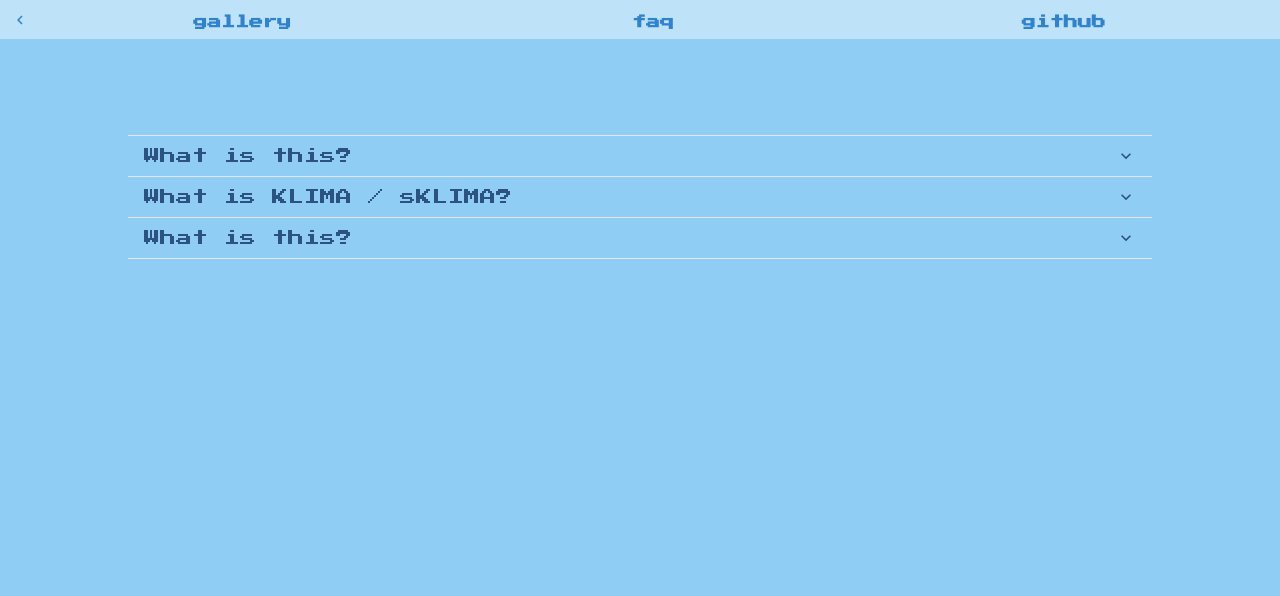
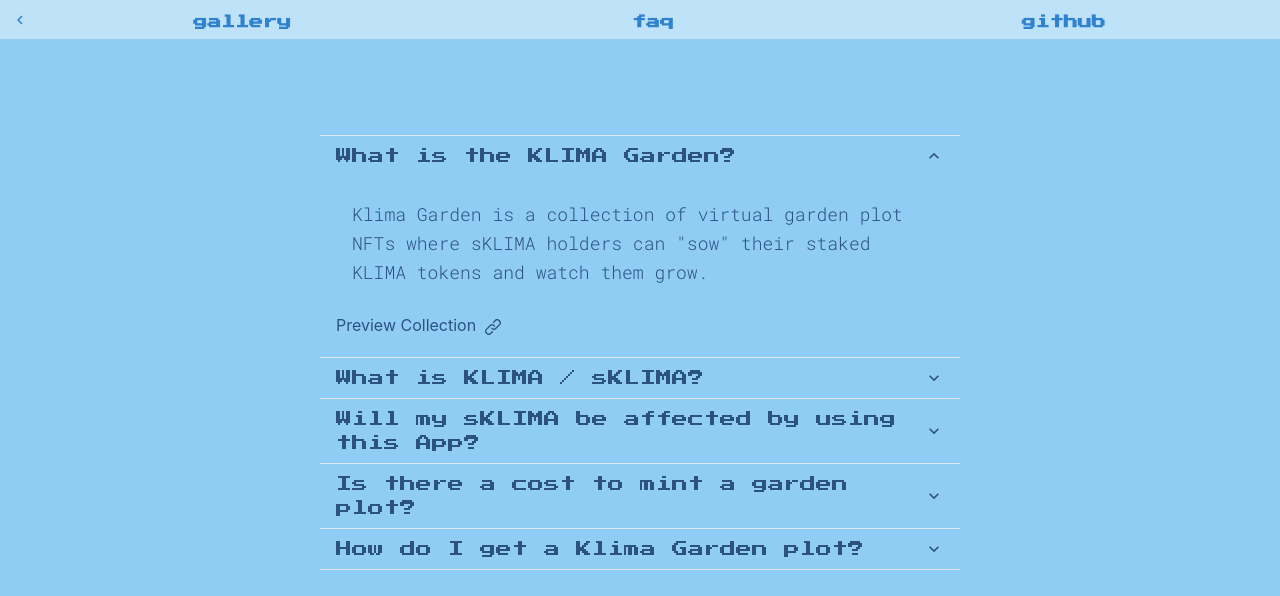
Before and after one commit to itsnoproblem/klima.garden, a React (Create React App) app: page /faq in a window 1280 px wide. Shown: the top 596 px of the page. Built offline with nearby package versions, Linux system fonts and the light colour scheme; no server answers; some icons are missing.

Commit message:
faq items

```diff
--- a/src/faq/FaqPage.js
+++ b/src/faq/FaqPage.js
@@ -1,34 +1,75 @@
-import {Accordion, AccordionButton, AccordionIcon, AccordionItem, AccordionPanel, Box} from "@chakra-ui/react"
+import {
+    Accordion,
+    AccordionButton,
+    AccordionIcon,
+    AccordionItem,
+    AccordionPanel,
+    Box, Flex, HStack,
+    Link,
+    textDecoration
+} from "@chakra-ui/react"
 import WelcomeMenu from "../welcome/WelcomeMenu";
+import {ExternalLinkIcon, LinkIcon} from "@chakra-ui/icons";
 
 const FaqPage = () => {
 
     const qAndA = [
         {
-            question: "What is this?",
-            answer: "..."
+            question: "What is the KLIMA Garden?",
+            answer: "Klima Garden is a collection of virtual garden plot NFTs where sKLIMA holders can \"sow\" their staked " +
+                "KLIMA tokens and watch them grow.",
+            links: [
+                { url: "/3,3/gallery/1", name: "Preview Collection", isInternal: true },
+            ]
         },
         {
             question: "What is KLIMA / sKLIMA?",
-            answer: "..."
+            answer: "Klima DAO incentivises new supply of Base Carbon Tonnes (BCT) on the blockchain through the KLIMA token. " +
+                "The Klima community provides liquidity by staking their KLIMA tokens. In return for staking, holders receive " +
+                "sKLIMA (or optionally wsKLIMA) which represents their stake- and voting power- in the protocol.",
+            links: [
+                { url: "https://www.klimadao.finance/", name: "App" },
+                { url: "https://docs.klimadao.finance/", name: "Docs" }
+            ]
         },
         {
-            question: "What is this?",
-            answer: "..."
+            question: "Will my sKLIMA be affected by using this App?",
+            answer: "No, the Klima Garden app only needs to read your sKLIMA / wsKLIMA balances.  It can't spend or transfer any of your " +
+                "assets, except for the minting fee during minting.",
+            links: []
+        },
+        {
+            question: "Is there a cost to mint a garden plot?",
+            answer: "The fee to mint a Klima Garden plot is 0.033 wETH.",
+            links: []
+        },
+        {
+            question: "How do I get a Klima Garden plot?",
+            answer: "When you click the \"mint\" button, you will be prompted by your web3 wallet to confirm the transaction.  " +
+                "After you confirm, the transaction is submitted to the blockchain and your plot is selected at random. " +
+                "Randomness is ensured by leveraging Chainlink's Verifiable Random Function",
+            links: [
+                { name: "Mint", url: "/", isInternal: true},
+                { name: "Chainlink VRF", url: "https://chain.link/chainlink-vrf"}
+            ]
         },
     ];
+
     return(
         <>
             <WelcomeMenu/>
 
             <Box minH={"100vh"} minW={"100vw"} bg={"blue.200"} textAlign={"center"}>
-                <Box maxW={["100%", "80%"]} ml={"auto"} mr={"auto"} mt={24}>
-                    <Accordion textColor={"blue.700"} textAlign={"left"}>
+                <Box maxW={["100%", "50%"]} ml={"auto"} mr={"auto"} mt={24}>
+                    <Accordion textColor={"blue.700"} textAlign={"left"} defaultIndex={0}>
                         {qAndA.map((item, i) => {
                             return (
                                 <AccordionItem>
                                     <h2>
-                                        <AccordionButton fontFamily={'"Press Start 2P", monospace'}>
+                                        <AccordionButton
+                                            fontFamily={'"Press Start 2P", monospace'}
+                                            onClick={() => window.fathom.trackGoal('JUQ6H1NG', 0)}
+                                        >
                                             <Box flex="1" textAlign="left">
                                                 {item.question}
                                             </Box>
@@ -36,7 +77,32 @@
                                         </AccordionButton>
                                     </h2>
                                     <AccordionPanel pb={4}>
-                                        {item.answer}
+                                        <Box fontSize={"lg"}
+                                             fontFamily={"Roboto Mono"}
+                                             lineHeight={"1.6em"}
+                                             padding={4}
+                                        >
+                                            {item.answer}
+                                        </Box>
+                                        <Flex>
+                                        {item.links.map((link, j) => {
+                                            return (
+                                                <Box mr={5}>
+                                                    <Link href={link.url}
+                                                          fontSize={"md"}
+                                                          target={link.isInternal ? "_self" : "_blank"}
+                                                          _hover={{
+                                                              textDecoration: "none",
+                                                              color: "yellow.600"
+                                                          }}
+                                                    >
+                                                        {link.name} &nbsp;
+                                                        { link.isInternal && (<LinkIcon/>) }
+                                                        { link.isInternal ?? (<ExternalLinkIcon/>) }
+                                                    </Link>
+                                                </Box>
+                                            )
+                                        })}</Flex>
                                     </AccordionPanel>
                                 </AccordionItem>
                             )
```
